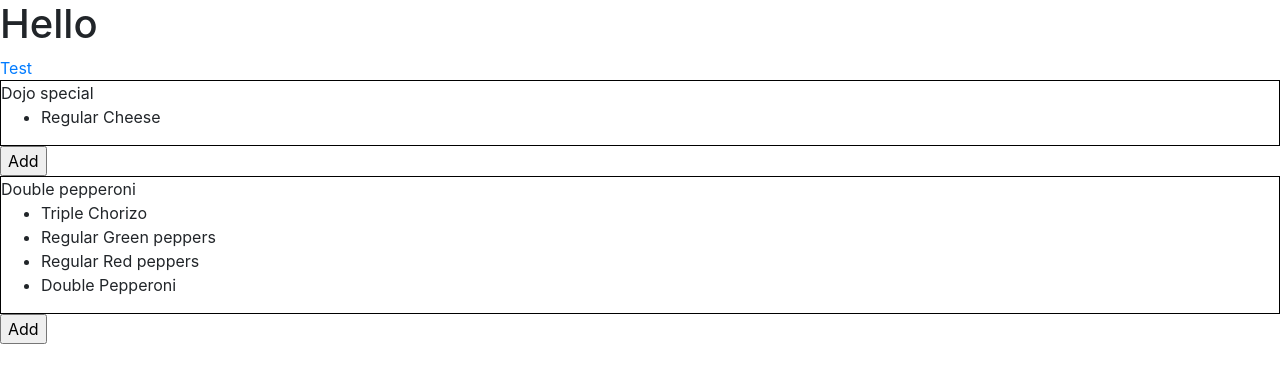
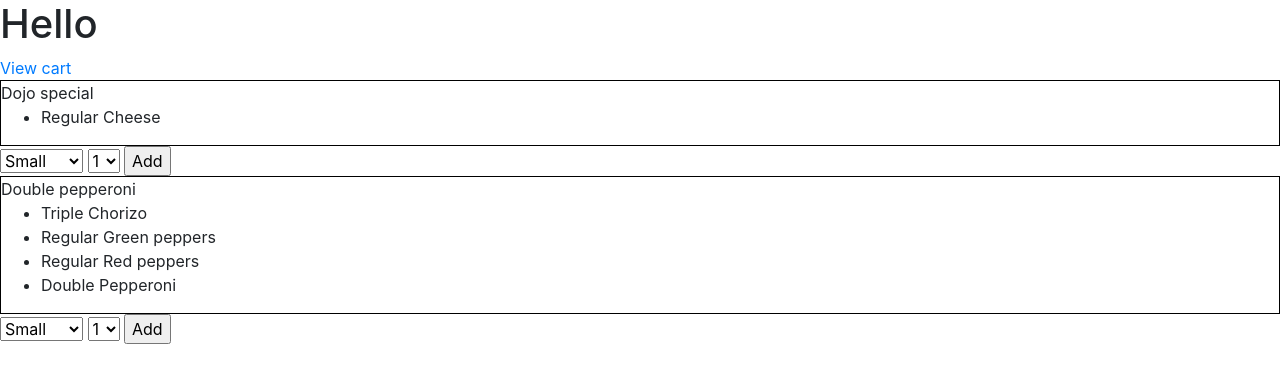
Before and after one commit to philip-hughes/fourth-milestone-project, a Django app: page /menu/ in a window 1280 px wide. Shown: the top 383 px of the page. Run offline with Django 3.2, Linux system fonts and the light colour scheme; data comes from the database, SQL or seed files in the repository; both versions use the stored data as it was after the commit; some libraries are stand-ins or nearby versions.

Commit message:
Updating initial 'add to cart' code. Work in progress

```diff
--- a/cart/contexts.py
+++ b/cart/contexts.py
@@ -1,15 +1,17 @@
+from django.shortcuts import get_object_or_404
+from menu.models import Pizza
 
 
 def cart_contents(request):
+    print('Added to cart context: ', request.session.get('cart'))
+    cart = request.session.get('cart', [])
+    print('Context cart: ', cart)
+    cart_items = []
+    for item in cart:
+        print('context product id: ', item['product_id'])
+        pizza = get_object_or_404(Pizza, pk=item['product_id'])
+        cart_items.append(pizza)
 
-    cart = request.session.get('cart', {})
-    if cart != {}:
-        product_name = cart['product_name']
-        print('Product name:', product_name)
-        context = {
-            'product_name': product_name,
-        }
-    else:
-        context = {}
+    context = {'cart_items': cart_items}
     print('context:', context)
     return context
--- a/cart/templates/cart/cart.html
+++ b/cart/templates/cart/cart.html
@@ -2,5 +2,7 @@
 
 {% block content %}
 <h1>Cart screen</h1>
-<span>{{product_name}}</span>
+{% for item in cart_items %}
+<span>{{item.name}}</span>
+{% endfor %}
 {% endblock %}
--- a/cart/urls.py
+++ b/cart/urls.py
@@ -3,7 +3,7 @@ from . import views
 
 urlpatterns = [
     path('', views.view_cart, name='view_cart'),
-    path('add/<item_id>/', views.add_to_cart, name='add_to_cart'),
-    path('adjust/<item_id>/', views.adjust_cart, name='adjust_cart'),
-    path('remove/<item_id>/', views.remove_from_cart, name='remove_from_cart')
+    path('add/<product_id>/', views.add_to_cart, name='add_to_cart'),
+    path('adjust/<product_id>/', views.adjust_cart, name='adjust_cart'),
+    path('remove/<product_id>/', views.remove_from_cart, name='remove_from_cart')
 ]
--- a/menu/models.py
+++ b/menu/models.py
@@ -3,7 +3,8 @@ from django.db import models
 
 class Pizza(models.Model):
 
-    name = models.CharField(max_length=30)
+    sku = models.CharField(max_length=254, null=False, blank=False)
+    name = models.CharField(max_length=30, null=False, blank=False)
     toppings = models.ManyToManyField('Topping', through='ToppingAmount', related_name='pizzas')
 
     def __str__(self):
--- a/menu/templates/menu/menu.html
+++ b/menu/templates/menu/menu.html
@@ -6,18 +6,28 @@
 
 {% block content %}
 <h1>Hello</h1>
-<a href="{% url 'add_to_cart' 'asdfasdf' %}">Test</a>
+<a href="{% url 'view_cart' %}">View cart</a>
 {% for pizza in pizzas %}
-<form class="form" action="{% url 'add_to_cart' pizza.0 %}" method="POST">
+<form class="form" action="{% url 'add_to_cart' pizza.0.sku %}" method="POST">
 {% csrf_token %}
     <div class="menu-item">
-        <span>{{ pizza.0 }}</span>
+        <span>{{ pizza.0.name }}</span>
         <ul>
          {% for topping in pizza.1 %}
             <li>{{ topping.1 }} {{ topping.0 }}</li>
          {% endfor %}
          </ul>
     </div>
+    <select name="size">
+        <option value="small">Small</option>
+        <option value="medium">Medium</option>
+        <option value="large">Large</option>
+    </select>
+        <select name="quantity">
+        <option value="1">1</option>
+        <option value="2">2</option>
+        <option value="3">3</option>
+    </select>
  <input type="submit" value="Add">
  </form>
 {% endfor %}
--- a/menu/views.py
+++ b/menu/views.py
@@ -6,11 +6,12 @@ def menu(request):
     for pizza in Pizza.objects.all():
         pizza_item = [pizza]
         pizza_toppings = []
-        print('Pizza: ', pizza.name)
+        print('Pizza: ', pizza.sku)
         for top_amt in pizza.topping_amounts.all():
             pizza_toppings.append((top_amt.topping.name, top_amt.get_amount_display()))
         pizza_item.append(pizza_toppings)
         pizza_list.append(pizza_item)
+    print('Pizza list: ', pizza_list)
     context = {
         'pizzas': pizza_list
     }
```
Also changed, not shown: cart/views.py (+11 -7 lines), db.sqlite3, menu/migrations/0002_pizza_sku.py (added), menu/migrations/0003_auto_20200820_0147.py (added).
